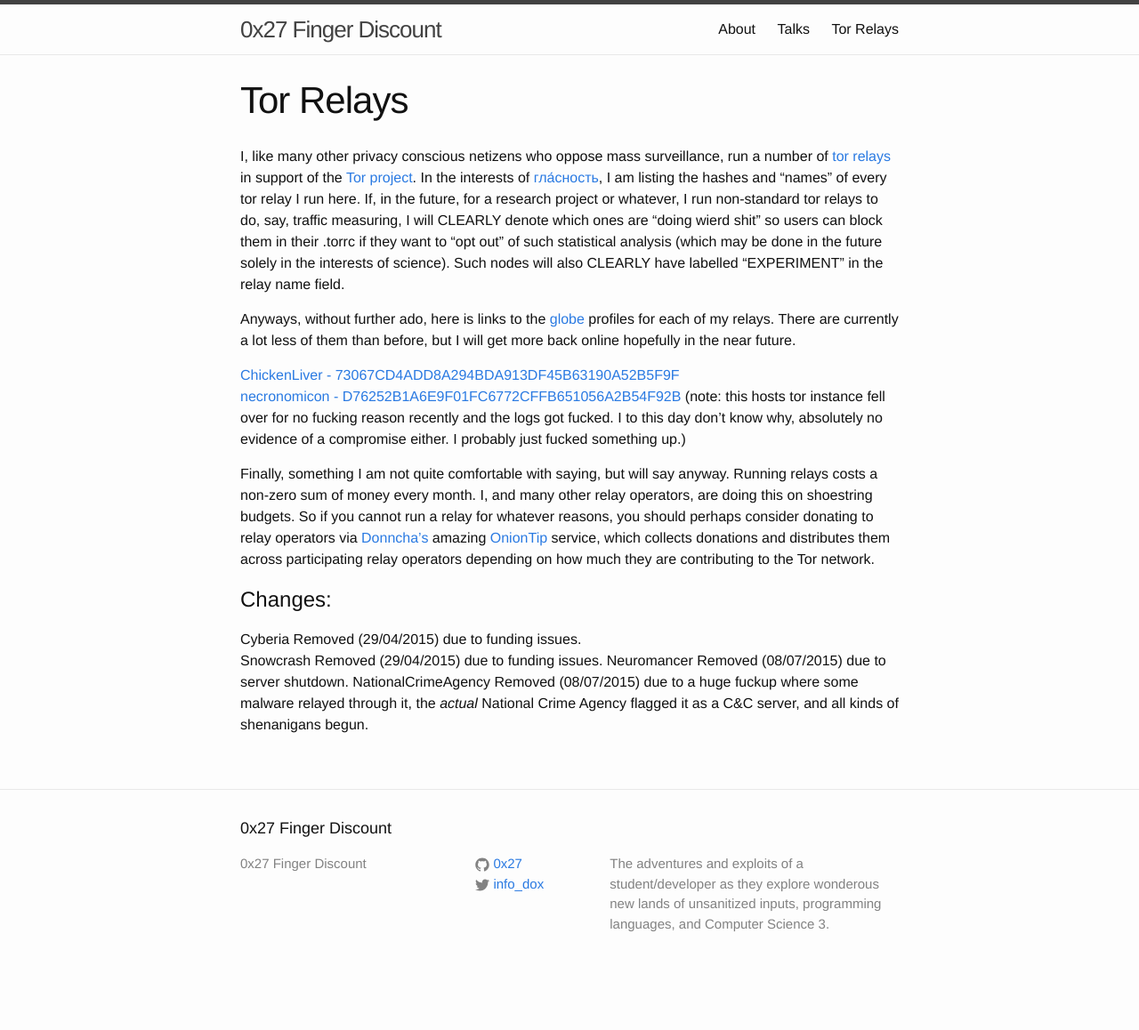
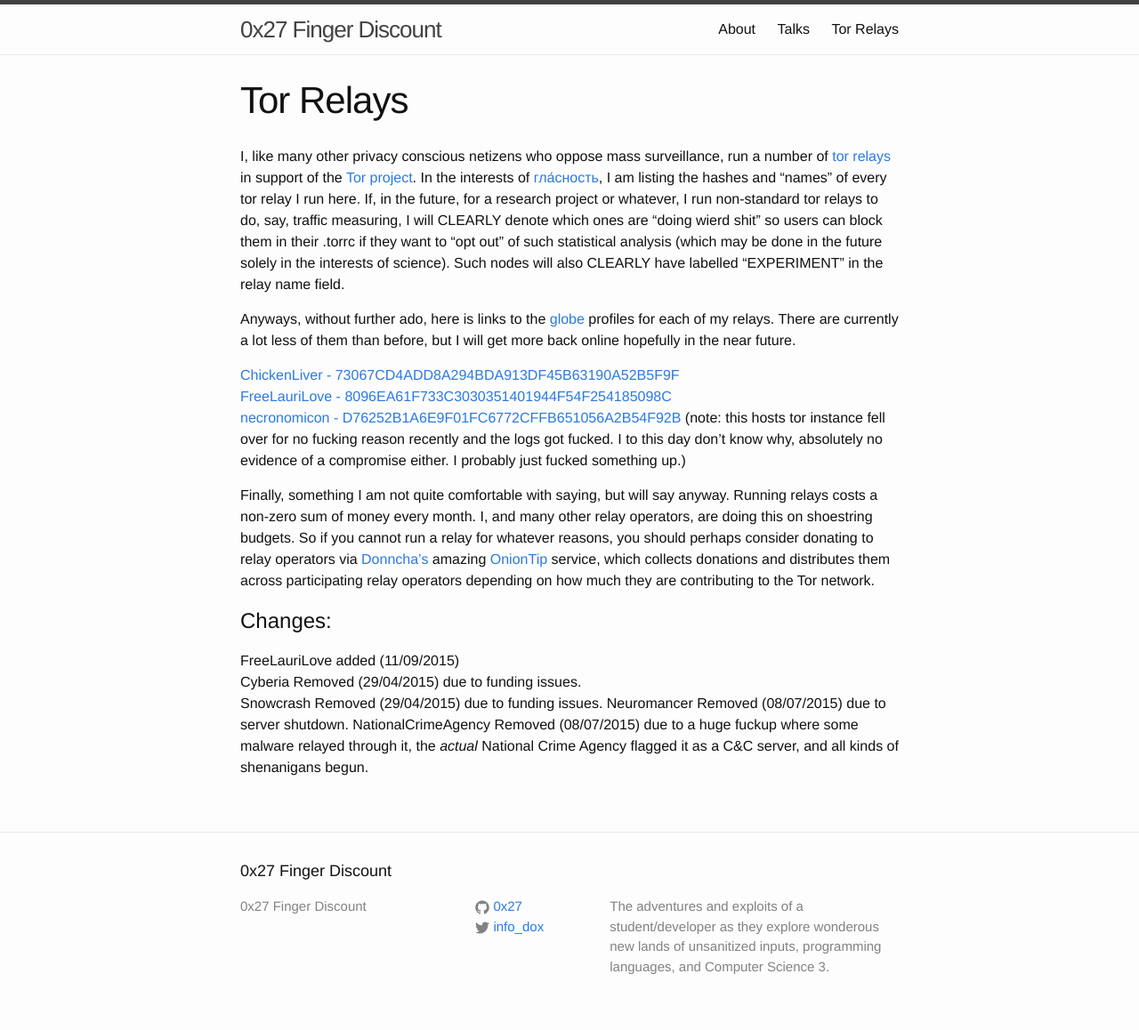
Before and after one commit to 0x27/0x27.github.io, a Jekyll site: the page built from tor relays.md, in a window 1280 px wide. Shown: the whole page at 89% size. Built offline with Jekyll 4.4.1, drawn with Linux system fonts in a browser that asks for light colours; before the commit the page ends 1110 px from its top, so only the background shows below that.

Commit message:
add free lauri relay

```diff
--- a/tor relays.md
+++ b/tor relays.md
@@ -9,11 +9,13 @@
 Anyways, without further ado, here is links to the [globe][globe] profiles for each of my relays. There are currently a lot less of them than before, but I will get more back online hopefully in the near future.
 
 [ChickenLiver - 73067CD4ADD8A294BDA913DF45B63190A52B5F9F][chickenliver]
+[FreeLauriLove - 8096EA61F733C3030351401944F54F254185098C][FreeLauriLove]
 [necronomicon - D76252B1A6E9F01FC6772CFFB651056A2B54F92B][necronomicon] (note: this hosts tor instance fell over for no fucking reason recently and the logs got fucked. I to this day don't know why, absolutely no evidence of a compromise either. I probably just fucked something up.)
 
 Finally, something I am not quite comfortable with saying, but will say anyway. Running relays costs a non-zero sum of money every month. I, and many other relay operators, are doing this on shoestring budgets. So if you cannot run a relay for whatever reasons, you should perhaps consider donating to relay operators via [Donncha's][donncha] amazing [OnionTip][oniontip] service, which collects donations and distributes them across participating relay operators depending on how much they are contributing to the Tor network.
 
 # Changes:
+FreeLauriLove added (11/09/2015)
 Cyberia Removed (29/04/2015) due to funding issues.
 Snowcrash Removed (29/04/2015) due to funding issues.
 Neuromancer Removed (08/07/2015) due to server shutdown.
@@ -27,5 +29,6 @@
 [chickenliver]: https://globe.torproject.org/#/relay/73067CD4ADD8A294BDA913DF45B63190A52B5F9F
 [neuromancer]: https://globe.torproject.org/#/relay/7DF22E97F13B28727D4FC7495E0933EB23012AE8
 [necronomicon]: https://globe.torproject.org/#/relay/D76252B1A6E9F01FC6772CFFB651056A2B54F92B
+[FreeLauriLove]: https://atlas.torproject.org/#details/8096EA61F733C3030351401944F54F254185098C
 [oniontip]: https://oniontip.com/
 [donncha]: http://donncha.is/
```
